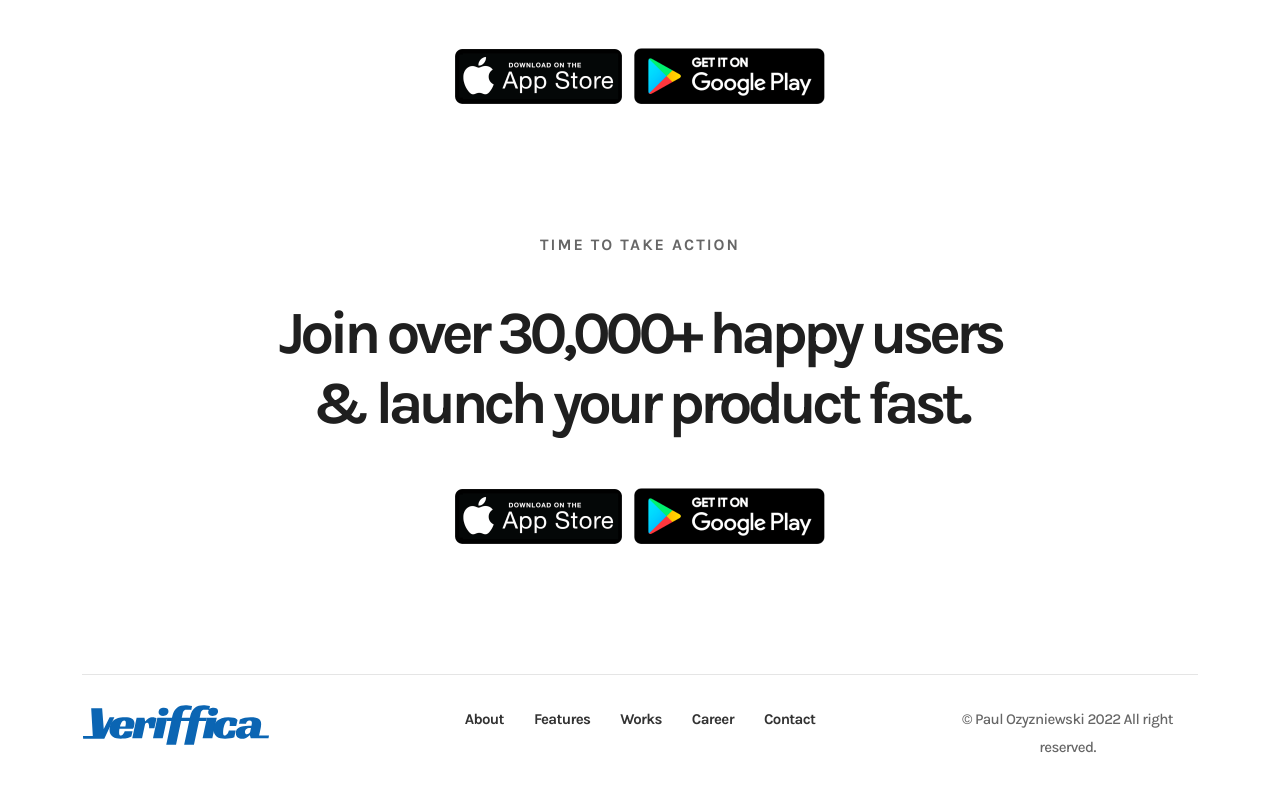
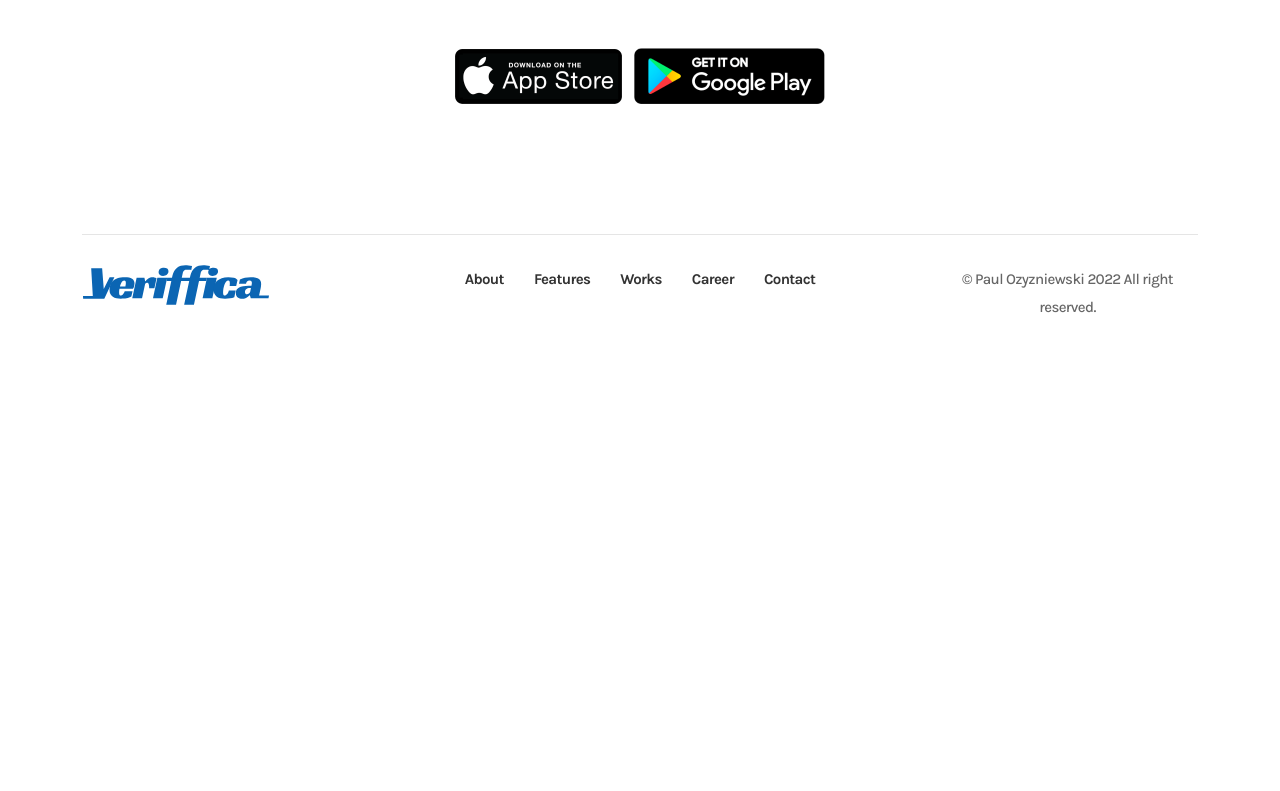
Before and after one commit to OziOcb/Veriffica-landing-page, a Vue app: page / in a window 1280 px wide. Shown: the part 3196-3987 px from the top of the page. After the commit the page ends 3547 px from the top, so only its background shows below. Built offline with nearby package versions, Linux system fonts and the light colour scheme.

Commit message:
Remove duplicated TheCtaSection component

```diff
--- a/src/App.vue
+++ b/src/App.vue
@@ -70,7 +70,6 @@ import TheFooter from "./components/TheFooter.vue";
 
   <TheTestimonial />
   <TheCtaSection />
-  <TheCtaSection />
   <TheFooter />
 </template>
 
```
